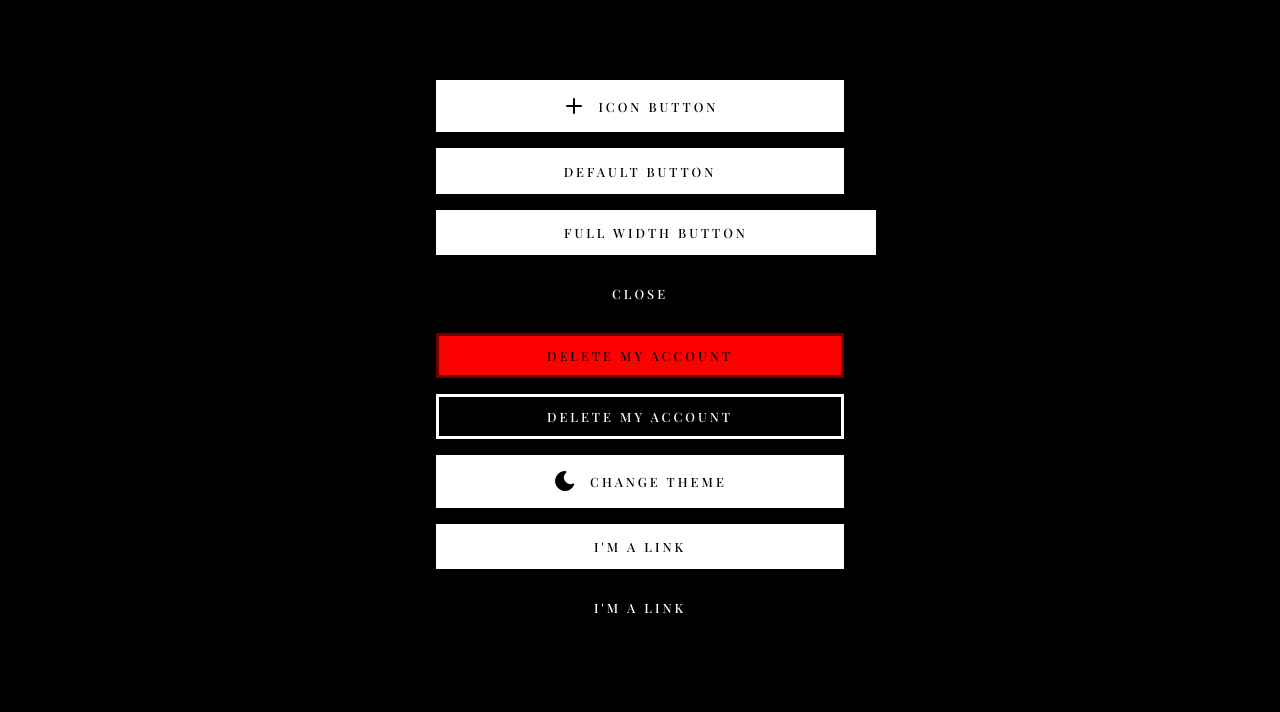
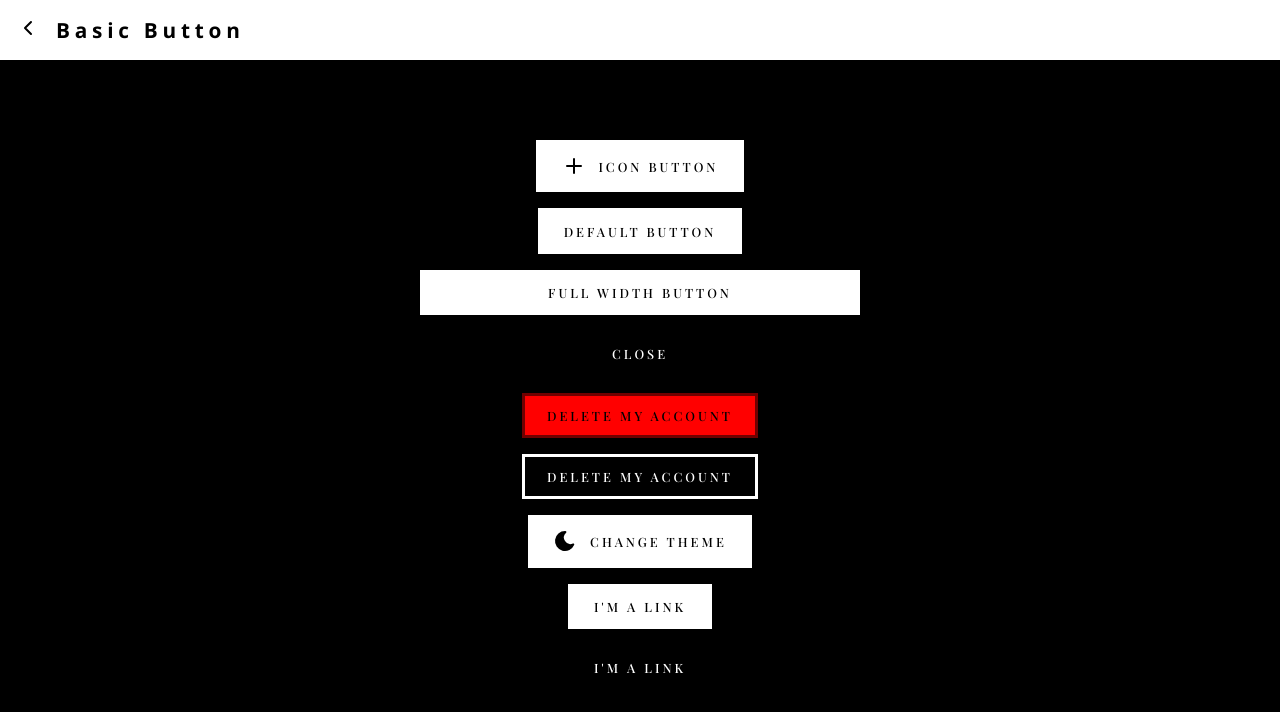
Before and after one commit to michaelgomeh/CSS-Playground, a plain HTML site: page src/components/basic-button/index.html in a window 1280 px wide. Drawn offline with nearby package versions, Linux system fonts and the light colour scheme; a web font is replaced by a local one.

Commit message:
button icons refactor

```diff
--- a/src/components/basic-button/index.html
+++ b/src/components/basic-button/index.html
@@ -16,7 +16,28 @@
     <title>Basic Button</title>
   </head>
   <body>
-    <main class="container flex col">
+    <main>
+      <header class="nav flex row">
+        <a href="/">
+          <svg
+            xmlns="http://www.w3.org/2000/svg"
+            width="24"
+            height="24"
+            viewBox="0 0 24 24"
+            fill="none"
+            stroke="currentColor"
+            stroke-width="2"
+            stroke-linecap="round"
+            stroke-linejoin="round"
+            class="icon icon-tabler icons-tabler-outline icon-tabler-chevron-left"
+          >
+            <path stroke="none" d="M0 0h24v24H0z" fill="none" />
+            <path d="M15 6l-6 6l6 6" />
+          </svg>
+        </a>
+        <div class="title">Basic Button</div>
+      </header>
+      <div class="container flex col items-center">
         <button class="button">
           <svg
             xmlns="http://www.w3.org/2000/svg"
@@ -36,15 +57,29 @@
           >icon button
         </button>
         <button class="button">default button</button>
-      <button class="button wide" >full width button</button>
+        <button class="button wide">full width button</button>
         <button class="button" data-variant="text">Close</button>
         <button class="button" data-variant="danger">Delete my account</button>
         <button class="button" data-variant="outline">Delete my account</button>
-      <button class="button" id="theme-toggle"><svg  xmlns="http://www.w3.org/2000/svg"  width="24"  height="24"  viewBox="0 0 24 24"  fill="currentColor"  class="icon icon-tabler icons-tabler-filled icon-tabler-moon"><path stroke="none" d="M0 0h24v24H0z" fill="none"/><path d="M12 1.992a10 10 0 1 0 9.236 13.838c.341 -.82 -.476 -1.644 -1.298 -1.31a6.5 6.5 0 0 1 -6.864 -10.787l.077 -.08c.551 -.63 .113 -1.653 -.758 -1.653h-.266l-.068 -.006l-.06 -.002z" /></svg>change theme</button>
+        <button class="button" id="theme-toggle">
+          <svg
+            xmlns="http://www.w3.org/2000/svg"
+            width="24"
+            height="24"
+            viewBox="0 0 24 24"
+            fill="currentColor"
+            class="icon icon-tabler icons-tabler-filled icon-tabler-moon"
+          >
+            <path stroke="none" d="M0 0h24v24H0z" fill="none" />
+            <path
+              d="M12 1.992a10 10 0 1 0 9.236 13.838c.341 -.82 -.476 -1.644 -1.298 -1.31a6.5 6.5 0 0 1 -6.864 -10.787l.077 -.08c.551 -.63 .113 -1.653 -.758 -1.653h-.266l-.068 -.006l-.06 -.002z"
+            /></svg
+          >change theme
+        </button>
         <a class="button" href="#">I'm a link</a>
         <a class="button" href="#" data-variant="text">I'm a link</a>
       </div>
-    <script src="script.js">
-  </script>
+    </main>
+    <script src="script.js"></script>
   </body>
 </html>
```
Lines whose indentation alone changed are shown as unchanged.
